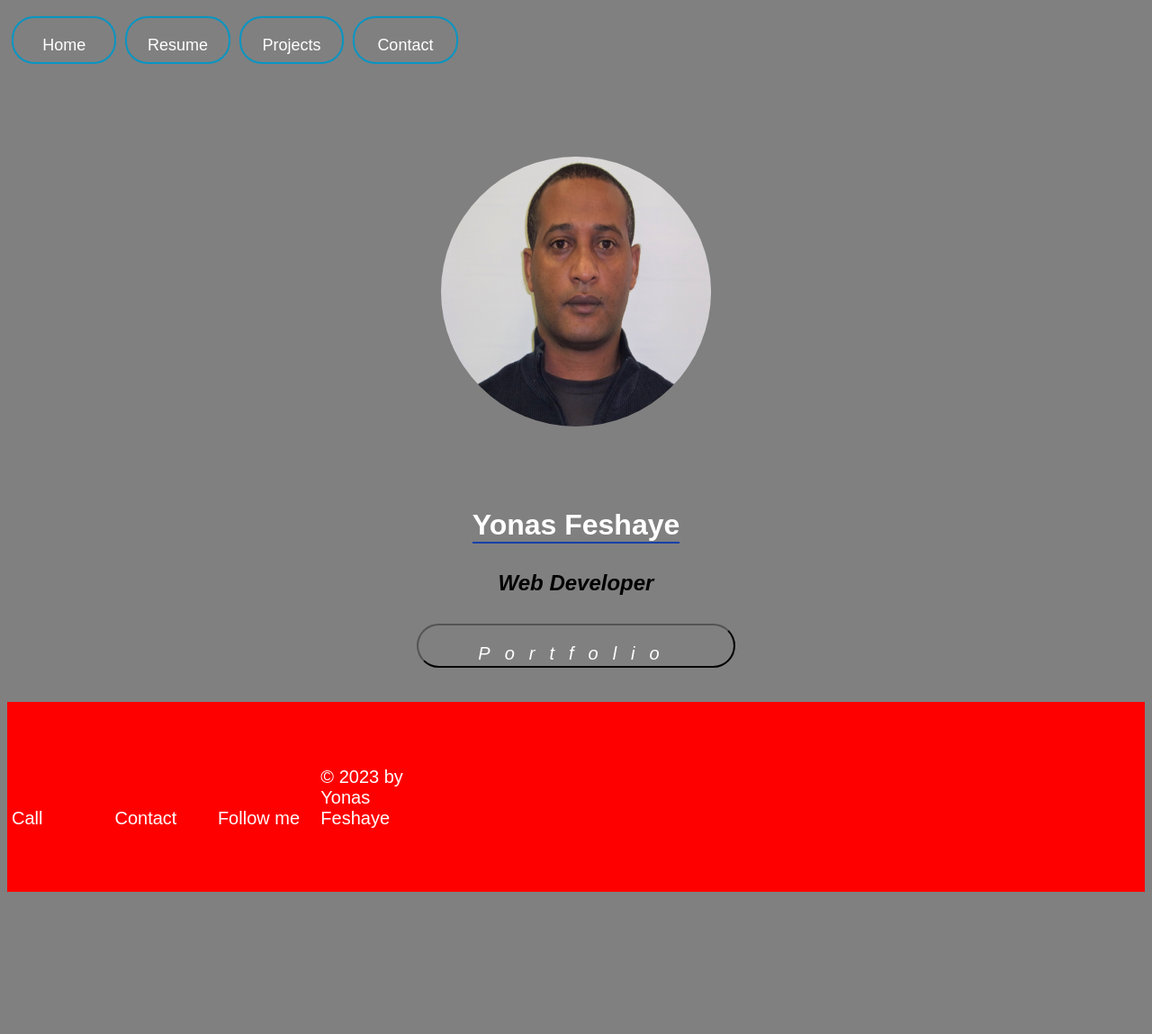
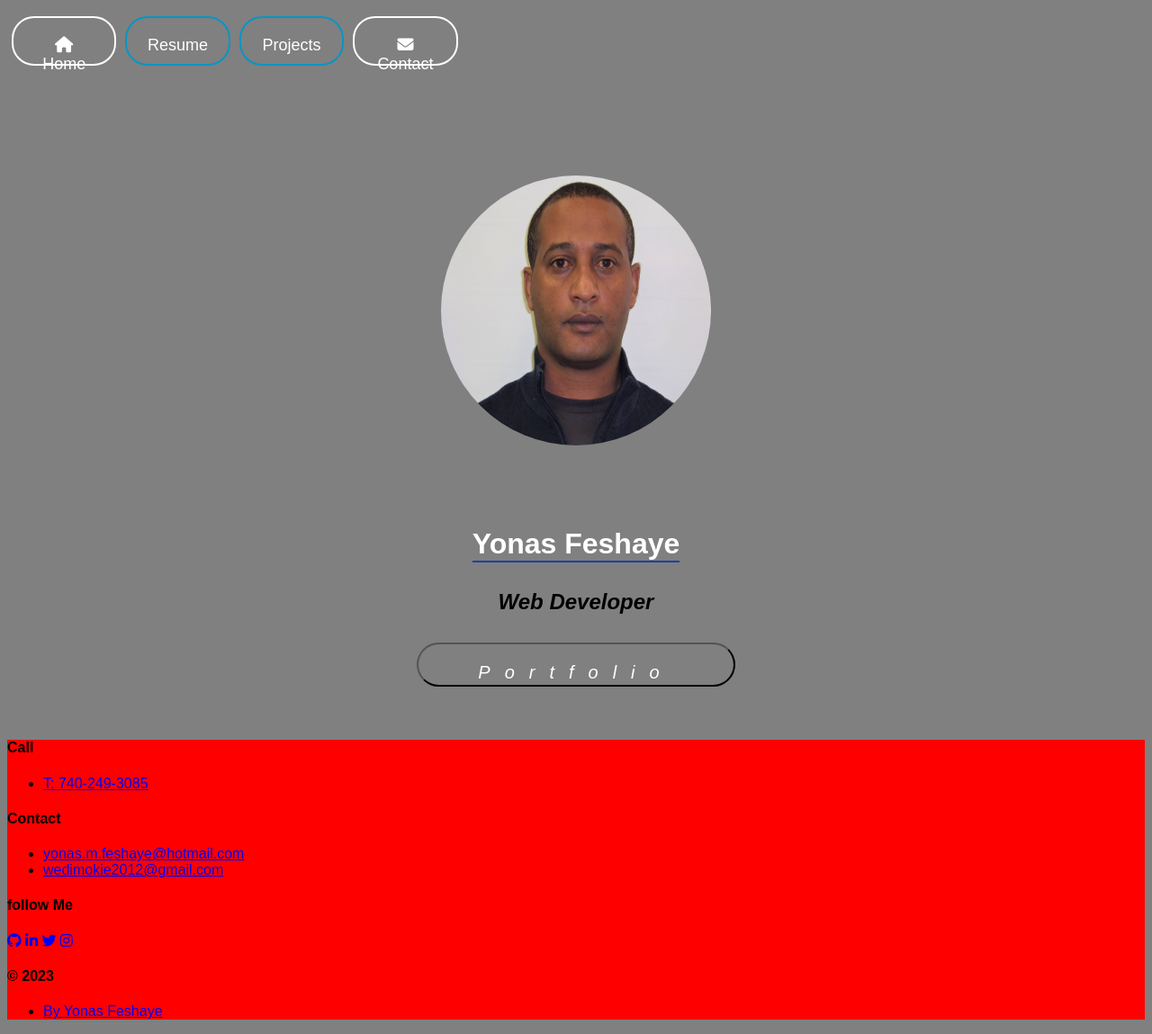
Before and after one commit to yonasFeshaye/Yonas-Web-Design, a plain HTML site: page myPortfolio/index.html in a window 1280 px wide. Shown: the whole page at 90% size. Before the commit the page ends 999 px from the top, so only its background shows below. Drawn offline with Linux system fonts and the light colour scheme.

Commit message:
I change the footer element to a newer style

```diff
--- a/myPortfolio/index.html
+++ b/myPortfolio/index.html
@@ -5,17 +5,20 @@
     <meta http-equiv="X-UA-Compatible" content="IE=edge">
     <meta name="viewport" content="width=device-width, initial-scale=1.0">
     <title>My Portfolio</title>
+    <link rel="stylesheet" href="https://cdnjs.cloudflare.com/ajax/libs/font-awesome/4.7.0/css/font-awesome.min css">
+    <script src="https://kit.fontawesome.com/c940937132.js" crossorigin="anonymous"></script>
     <link rel="stylesheet" href="./style.css">
+    <script src="https://kit.fontawesome.com/c940937132.js" crossorigin="anonymous"></script>
 
 </head>
 <body>
     <header>
         <!-- REPLACE THIS LINE WITH THE PROVIDED LOGO IMG TAG  -->
-        <nav>
-            <a class="has-border" href="">Home</a>
-            <a class="has-border" href="">Resume</a>
-            <a class="has-border" href="">Projects</a>
-            <a class="has-border" href="">Contact</a>
+        <nav class="topnav" id="navbar">
+        <a class="active" href="https://www.google.com"> <i class="fa fa-fw fa-home"></i> Home</a>
+            <a class="has-border" href="#resume">Resume</a>
+            <a class="has-border" href="#projects">Projects</a>
+            <a href="#"><i class="fa fa-fw fa-envelope"></i> Contact</a>
         </nav>
     </header>
         <main>
@@ -28,12 +31,48 @@
 
         </main>
 
-        <footer>
-            <span class="small-text">Call</span>
-            <span class="small-text">Contact</span>
-            <span class="small-text">Follow me</span>
-            <span class="small-text">&copy 2023 by Yonas Feshaye</span>
-            <p class="small-text"></p>
-        </footer>
+        <footer class="footer">
+          <div class="container">
+            <div class="row">
+              <div class="footer-col">
+                <h4> Call </h4>
+                <ul>
+
+                  <li><a href="#">T: 740-249-3085</a></li>
+
+                </ul>
+              </div>
+              <div class="footer-col">
+                <h4>Contact</h4>
+                <ul>
+                  <li><a data-auto-recognition="true" href="mailto:yonas.m.feshaye@hotmail.com">yonas.m.feshaye@hotmail.com</a></li>
+                  <li><a data-auto-recognition="true" href="mailto:wedimokie2012@gmail.com">wedimokie2012@gmail.com</a></li>
+
+                </ul>
+              </div>
+
+              <div class="footer-col">
+                <h4>follow Me</h4>
+                <div class="social-links">
+                 <a href="#"><i class="fa-brands fa-github"></i></a>
+                 <a href="#"><i class="fab fa-linkedin-in"></i></a>
+                  <a href="#"><i class="fab fa-twitter"></i></a>
+                  <a href="#"><i class="fab fa-instagram"></i></a>
+
+                 </div>
+
+             </div>
+             <div class="footer-col">
+             <h4> &copy 2023</h4>
+                 <div>
+                   <ul> <li><a href="#">By Yonas Feshaye</a></li></ul>
+                 </div>
+              </div>
+
+            </div>
+
+          </div>
+       </footer>
+<script src="main.js"></script>
 </body>
 </html>
```
